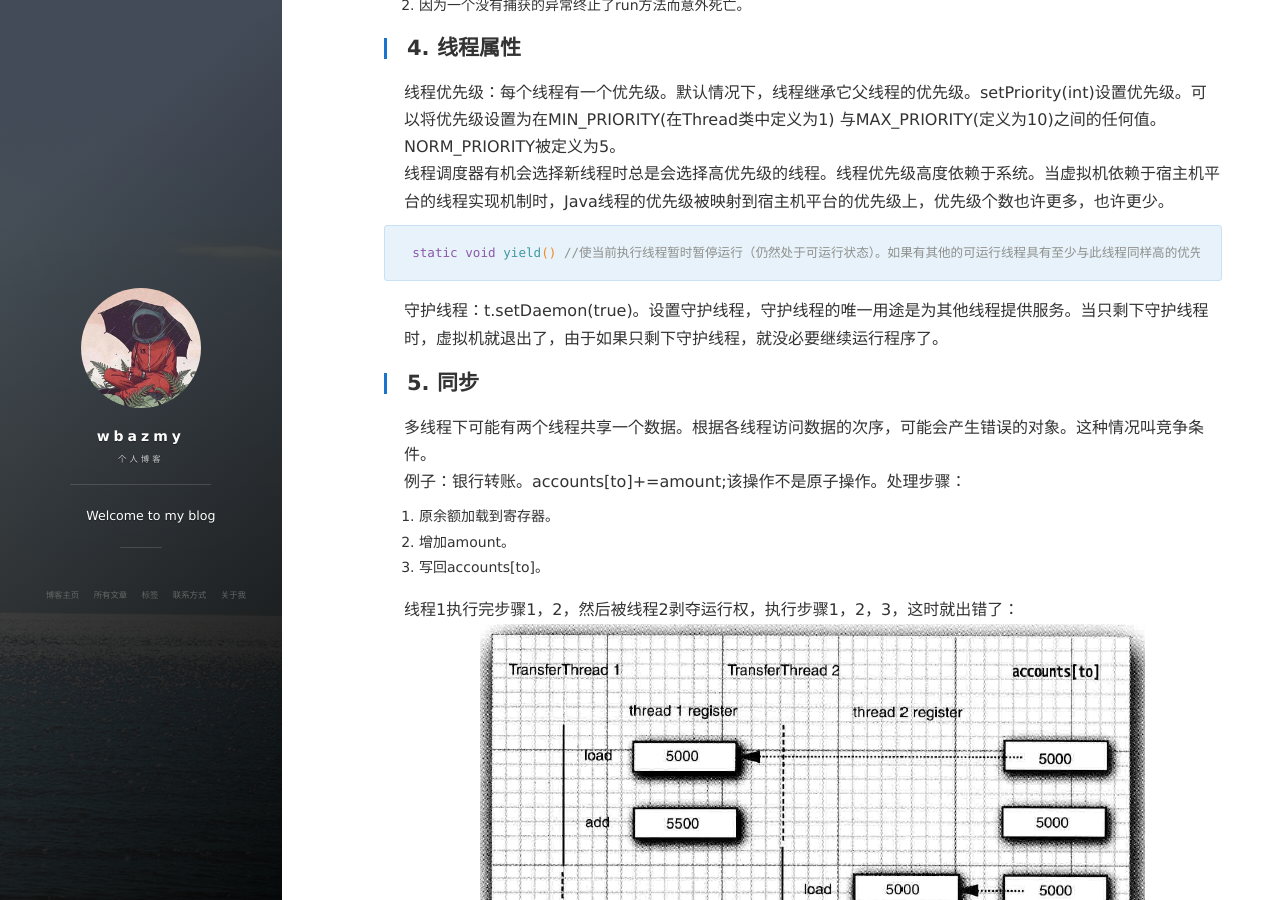
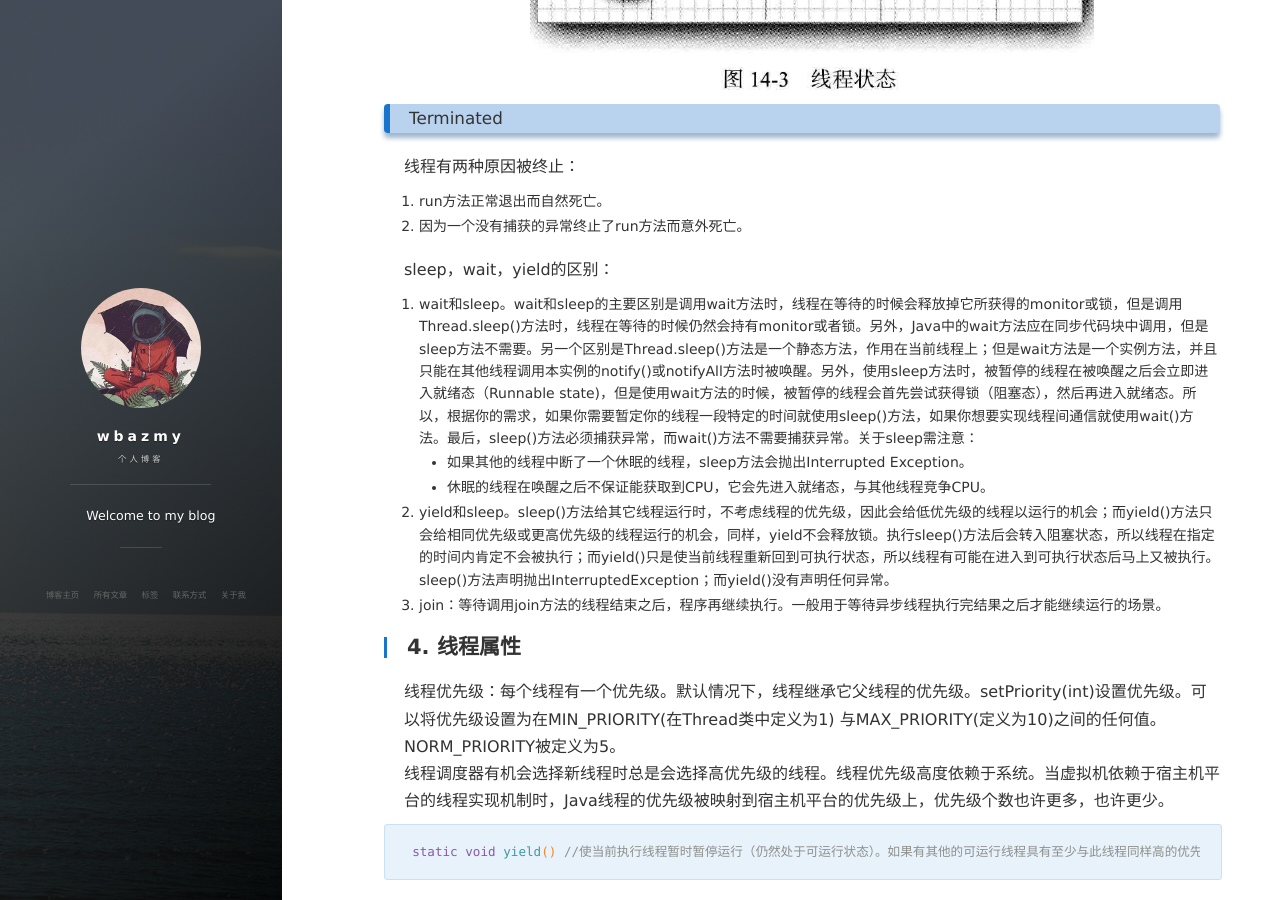
Before and after one commit to wbazmy/wbazmy.github.io, a Jekyll site: the page built from _posts/2021-11-01-并发基础.md, in a window 1280 px wide and 900 px high, scrolled down 5501 px. Built offline with Jekyll 4.4.1, drawn with Linux system fonts in a browser that asks for light colours; nearby versions of some CDN libraries; comment, search, counter and statistics services are not loaded; some of the changed text lies outside the part shown.

Commit message:
Update 2021-11-01-并发基础.md

````diff
--- a/_posts/2021-11-01-并发基础.md
+++ b/_posts/2021-11-01-并发基础.md
@@ -94,8 +94,13 @@
 ### blocked和waiting
 当线程被阻塞或等待时，它暂时不活动。它不运行任何代码且消耗最少的资源，直到线程调度器重新激活它。有以下情况：
 - 当一个线程试图获取一个内部的对象锁(而不是java.util.concurrent库中的锁)，而该锁被其他线程持有，则该线程进人阻塞状态。当所有其他线程释放该锁，并且线程调度器允许本线程持有它的时候，该线程将变成非阻塞状态。
-- 当线程等待另一个线程通知调度器一个条件时，它自己进入等待状态。在调用Object.wait方法或Thread.join方法，或者是等待java.util.concurrent库中的Lock或Condition时，就会出现这种情况。等待与阻塞有很大不同。join方法等待终止指定的进程。
+- 当线程等待另一个线程通知调度器一个条件时，它自己进入等待状态。在调用Object.wait方法或Thread.join方法，或者是等待java.util.concurrent库中的Lock或Condition时，就会出现这种情况。等待与阻塞有很大不同。join方法等待指定的进程终止。
 - 有几个方法有一个超时参数。调用它们导致线程进入计时等待(timed waiting) 状态。这一状态将一直保持到超时期满或者接收到适当的通知。带有超时参数的方法有Thread.sleep和Object.wait、Thread.join、Lock.tryLock以及Condition.await的计时版。
+
+阻塞态和等待态的区别：
+1. 阻塞表示线程在等待对象的monitor锁，试图通过synchronized去获取某个锁，但是此时其他线程已经独占了monitor锁，那么当前线程就会进入等待状态。
+2. 当前线程等待其他线程执行某些操作，典型场景就是生产者消费者模式，在任务条件不满足时，等待其他线程的操作从而使得条件满足。可以通过wait()方法或者Thread.join()方法都会使线程进入等待状态。
+3. 两者的区别是: 进入waiting状态是线程主动的, 而进入blocked状态是被动的. 更进一步的说, 进入blocked状态是在同步(synchronized代码之外), 而进入waiting状态是在同步代码之内。
 
 当一个线程被阻塞或等待时(或终止时)，另一个线程被调度为运行状态。当一个线程被重新激活(例如，因为超时期满或成功地获得了一个锁)，调度器检查它是否具有比当前运行线程更高的优先级。如果是，调度器从当前运行线程中挑选一个，剥夺其运行权，选择这个线程运行。
 ![](/images/JavaSE/18.png)
@@ -104,6 +109,15 @@
 线程有两种原因被终止：
 1. run方法正常退出而自然死亡。
 2. 因为一个没有捕获的异常终止了run方法而意外死亡。
+
+sleep，wait，yield的区别：
+1. wait和sleep。wait和sleep的主要区别是调用wait方法时，线程在等待的时候会释放掉它所获得的monitor或锁，但是调用Thread.sleep()方法时，线程在等待的时候仍然会持有monitor或者锁。另外，Java中的wait方法应在同步代码块中调用，但是sleep方法不需要。另一个区别是Thread.sleep()方法是一个静态方法，作用在当前线程上；但是wait方法是一个实例方法，并且只能在其他线程调用本实例的notify()或notifyAll方法时被唤醒。另外，使用sleep方法时，被暂停的线程在被唤醒之后会立即进入就绪态（Runnable state)，但是使用wait方法的时候，被暂停的线程会首先尝试获得锁（阻塞态），然后再进入就绪态。所以，根据你的需求，如果你需要暂定你的线程一段特定的时间就使用sleep()方法，如果你想要实现线程间通信就使用wait()方法。最后，sleep()方法必须捕获异常，而wait()方法不需要捕获异常。关于sleep需注意：
+- 如果其他的线程中断了一个休眠的线程，sleep方法会抛出Interrupted Exception。
+- 休眠的线程在唤醒之后不保证能获取到CPU，它会先进入就绪态，与其他线程竞争CPU。
+
+2. yield和sleep。sleep()方法给其它线程运行时，不考虑线程的优先级，因此会给低优先级的线程以运行的机会；而yield()方法只会给相同优先级或更高优先级的线程运行的机会，同样，yield不会释放锁。执行sleep()方法后会转入阻塞状态，所以线程在指定的时间内肯定不会被执行；而yield()只是使当前线程重新回到可执行状态，所以线程有可能在进入到可执行状态后马上又被执行。sleep()方法声明抛出InterruptedException；而yield()没有声明任何异常。
+3. join：等待调用join方法的线程结束之后，程序再继续执行。一般用于等待异步线程执行完结果之后才能继续运行的场景。
+
 
 ## 4. 线程属性
 线程优先级：每个线程有一个优先级。默认情况下，线程继承它父线程的优先级。setPriority(int)设置优先级。可以将优先级设置为在MIN_PRIORITY(在Thread类中定义为1) 与MAX_PRIORITY(定义为10)之间的任何值。NORM_PRIORITY被定义为5。
@@ -143,7 +157,7 @@
 锁是可重入的，因为线程可以重复地获得已经持有的锁。锁保持一个持有计数(hold count)来跟踪对lock方法的嵌套调用。线程在每一次调用lock都要调用unlock来释放锁。由于这一特性，被一个锁保护的代码可以调用另一个使用相同的锁的方法。
 例如，transfer方法调用getTotalBalance方法，这也会封锁bankLock对象，此时bankLock对象的持有计数为2。当getTotalBalance方法退出的时候，持有计数变回1。transfer方法退出的时候，持有计数变为0。线程释放锁。
 ### 条件对象
-线程进人临界区，却发现在某一条件满足之后它才能执行。要使用一个条件对象来管理那些已经获得了一个锁但是却不能做有用工作的线程。转账时，当余额不足时应等待另一个线程注入资金。但是这一线程已经占有了锁，所以需要条件对象。
+线程进入临界区，却发现在某一条件满足之后它才能执行。要使用一个条件对象来管理那些已经获得了一个锁但是却不能做有用工作的线程。转账时，当余额不足时应等待另一个线程注入资金。但是这一线程已经占有了锁，所以需要条件对象。
 一个锁对象可以有一个或多个相关的条件对象。例：
 
 ```java
@@ -213,7 +227,21 @@
 ```
 
 内部对象锁有一个相关条件。wait方法将线程添加到等待集，notifyAll和notify解除线程的等待状态。
-synchronized可用于静态方法，如果调用这种方法，该方法获得相关的类对象的内部锁。如果Bank类有一个静态同步的方法，那么当该方法被调用时，Bankclass对象的锁被锁住。因此，没有其他线程可以调用同一个类的这个或任何其他的同步静态方法。
+
+```java
+class bank{
+    private double[] amounts;
+    public synchronized void transfer(...) throws InterruptedException
+    {
+        while(accounts[from]<amount)
+        wait();
+        ... //转账操作
+        notifyAll();
+    }
+}
+```
+
+synchronized可用于静态方法，如果调用这种方法，该方法获得相关的类对象的内部锁。如果Bank类有一个静态同步的方法，那么当该方法被调用时，Bank.class对象的锁被锁住。因此，没有其他线程可以调用同一个类的这个或任何其他的同步静态方法。
 ### 同步阻塞
 还有另外一种方法获得锁：
 
````
Also changed, not shown: other parts of _posts/2021-11-01-并发基础.md (+5 -0 lines).
